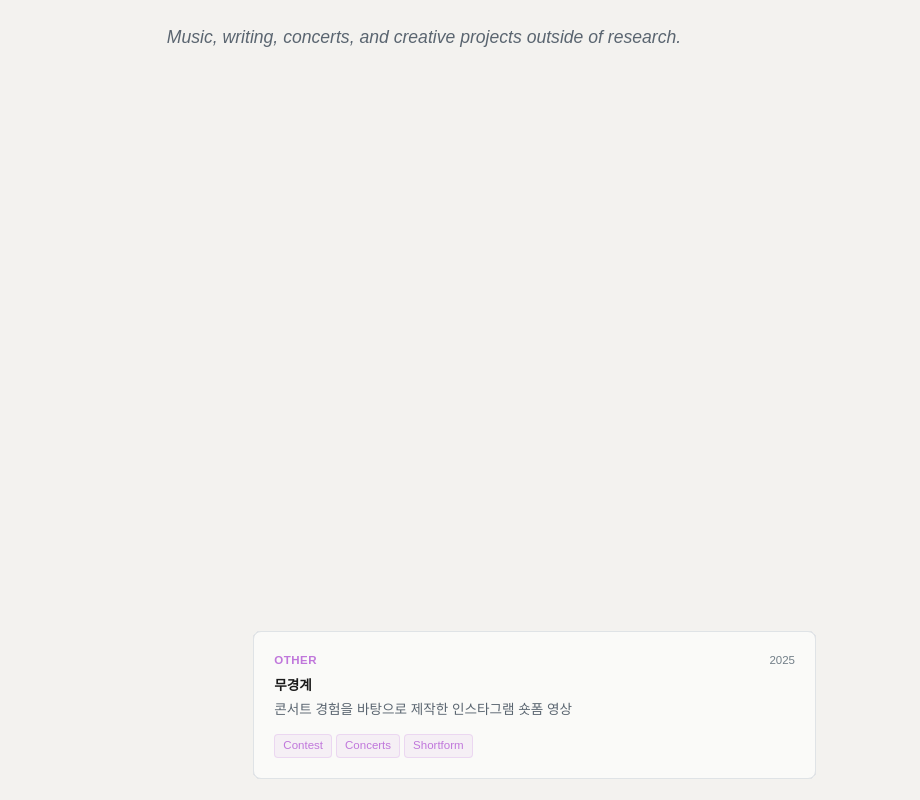
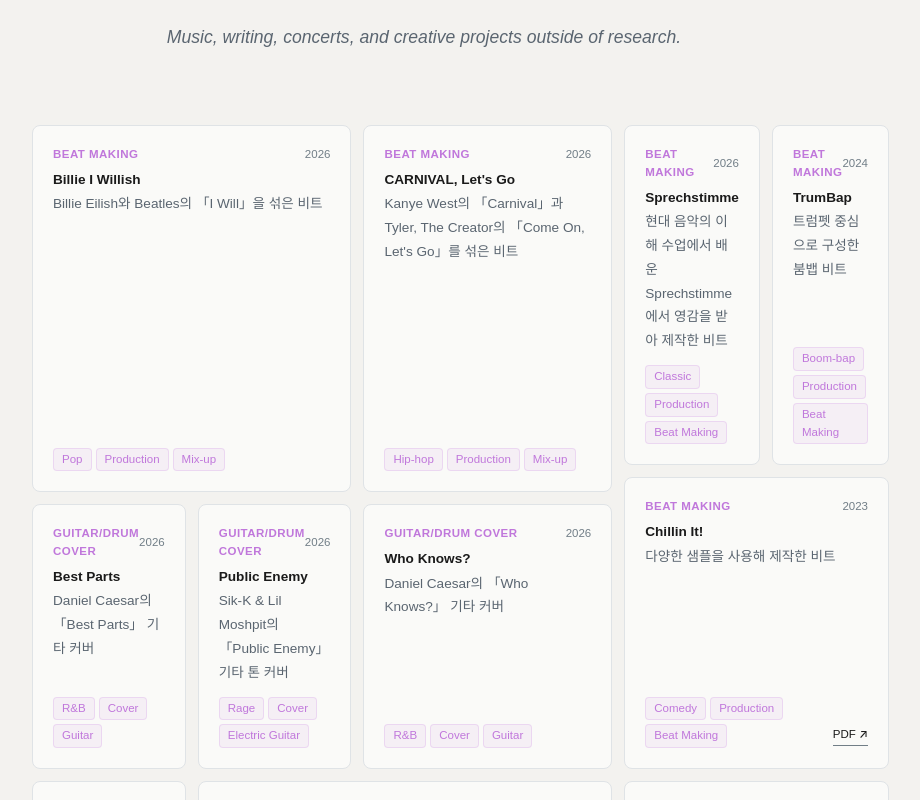
Before and after one commit to sonluos/woochive, a React (Vite) app: page /works in a window 1280 px wide. Shown: the part 220-1020 px from the top of the page, without its empty margins (216-1136 px from the left). Built offline with nearby package versions, Linux system fonts and the light colour scheme.

Commit message:
fix: tangram grid using index-based classes, proper 6x5 layout

```diff
--- a/src/pages/Works.css
+++ b/src/pages/Works.css
@@ -43,21 +43,25 @@
   aspect-ratio: 6 / 5;
   max-width: 52rem;
   margin: 0 auto;
-  grid-template-areas:
-    "billie-i-willish      billie-i-willish      carnival-lets-go      carnival-lets-go      sprechstimme          trumbap"
-    "billie-i-willish      billie-i-willish      carnival-lets-go      carnival-lets-go      chillin-it            chillin-it"
-    "guitar-best-parts     guitar-public-enemy   guitar-who-knows      guitar-who-knows      chillin-it            chillin-it"
-    "drum-meaning          chromakopia-tour       chromakopia-tour       chromakopia-tour       music-of-the-spheres  music-of-the-spheres"
-    "diffusion-presentation diffusion-presentation young-gugak           crimson-art           mugyeonggye           music-of-the-spheres";
 }
 
-/* Size variants — no longer needed */
-.works__piece--lg,
-.works__piece--md,
-.works__piece--sm {
-  grid-column: unset;
-  grid-row: unset;
-}
+/* Tangram piece positions — 15 pieces in 6x5 grid (30 cells) */
+.works__piece--0  { grid-column: 1 / 3; grid-row: 1 / 3; }  /* Billie — 2x2 = 4 */
+.works__piece--1  { grid-column: 3 / 5; grid-row: 1 / 3; }  /* CARNIVAL — 2x2 = 4 */
+.works__piece--2  { grid-column: 5 / 7; grid-row: 2 / 4; }  /* Chillin It — 2x2 = 4 */
+.works__piece--3  { grid-column: 5 / 6; grid-row: 1 / 2; }  /* Sprechstimme — 1x1 = 1 */
+.works__piece--4  { grid-column: 6 / 7; grid-row: 1 / 2; }  /* TrumBap — 1x1 = 1 */
+.works__piece--5  { grid-column: 1 / 2; grid-row: 3 / 4; }  /* Best Parts — 1x1 = 1 */
+.works__piece--6  { grid-column: 2 / 3; grid-row: 3 / 4; }  /* Public Enemy — 1x1 = 1 */
+.works__piece--7  { grid-column: 3 / 5; grid-row: 3 / 4; }  /* Who Knows — 2x1 = 2 */
+.works__piece--8  { grid-column: 1 / 2; grid-row: 4 / 5; }  /* 너의 의미 — 1x1 = 1 */
+.works__piece--9  { grid-column: 2 / 5; grid-row: 4 / 5; }  /* CHROMAKOPIA — 3x1 = 3 */
+.works__piece--10 { grid-column: 5 / 7; grid-row: 4 / 6; }  /* Music of Spheres — 2x2 = 4 */
+.works__piece--11 { grid-column: 3 / 4; grid-row: 5 / 6; }  /* 젊은 국악 — 1x1 = 1 */
+.works__piece--12 { grid-column: 4 / 5; grid-row: 5 / 6; }  /* 크림슨 — 1x1 = 1 */
+.works__piece--13 { grid-column: 1 / 2; grid-row: 5 / 6; }  /* Diffusion — 1x1 = 1 */
+.works__piece--14 { grid-column: 2 / 3; grid-row: 5 / 6; }  /* 무경계 — 1x1 = 1 */
+/* Total: 4+4+4+1+1+1+1+2+1+3+4+1+1+1+1 = 30 ✓ */
 
 /* Piece card */
 .works__piece {
--- a/src/pages/Works.tsx
+++ b/src/pages/Works.tsx
@@ -13,11 +13,10 @@ export default function Works() {
 
       <section className="works__body container">
         <div className="works__mosaic">
-          {worksData.map((work) => (
+          {worksData.map((work, index) => (
             <article
               key={work.id}
-              className="works__piece"
-              style={{ gridArea: work.id }}
+              className={`works__piece works__piece--${index}`}
             >
               <div className="works__piece-top">
                 <span className="works__piece-category">{work.category}</span>
```
